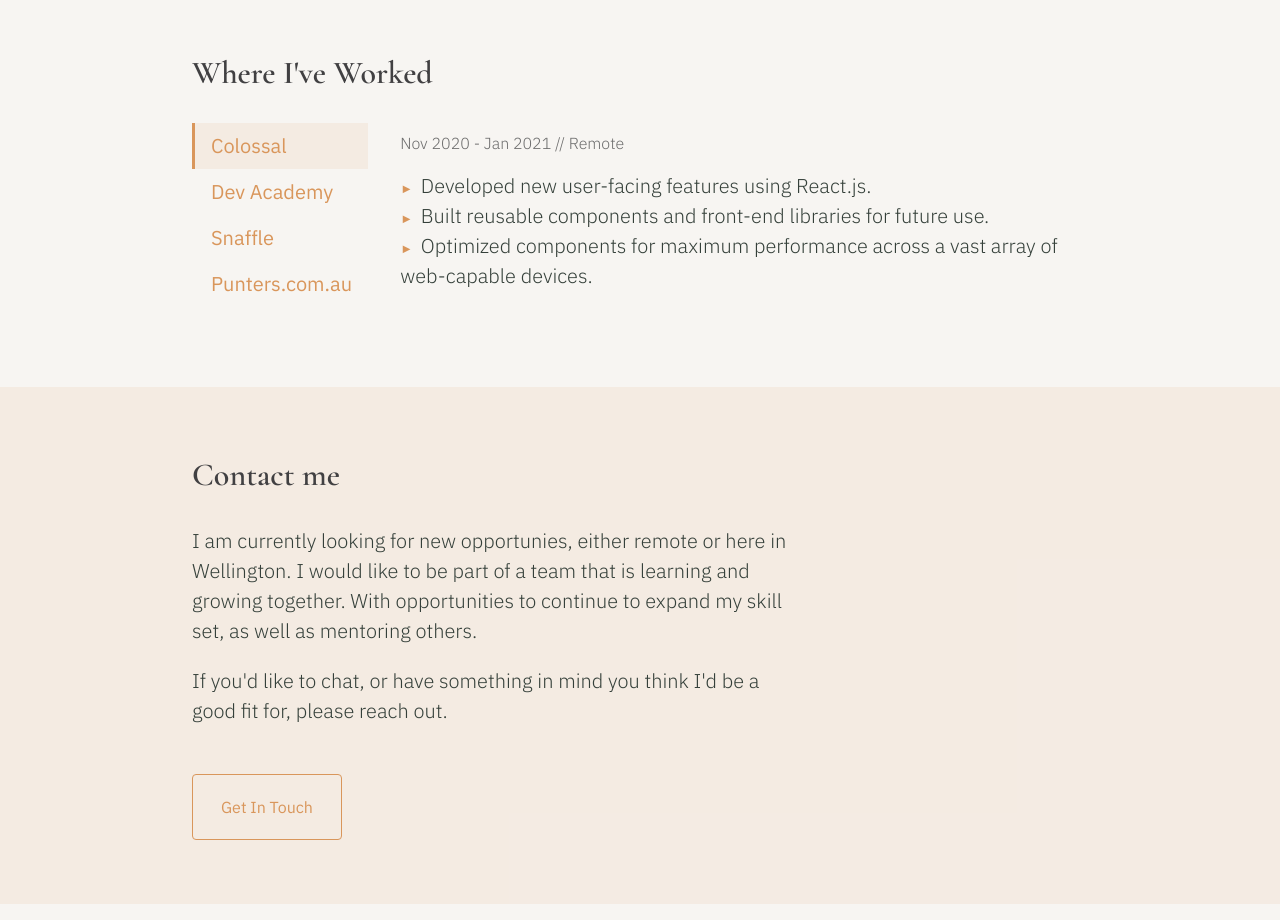
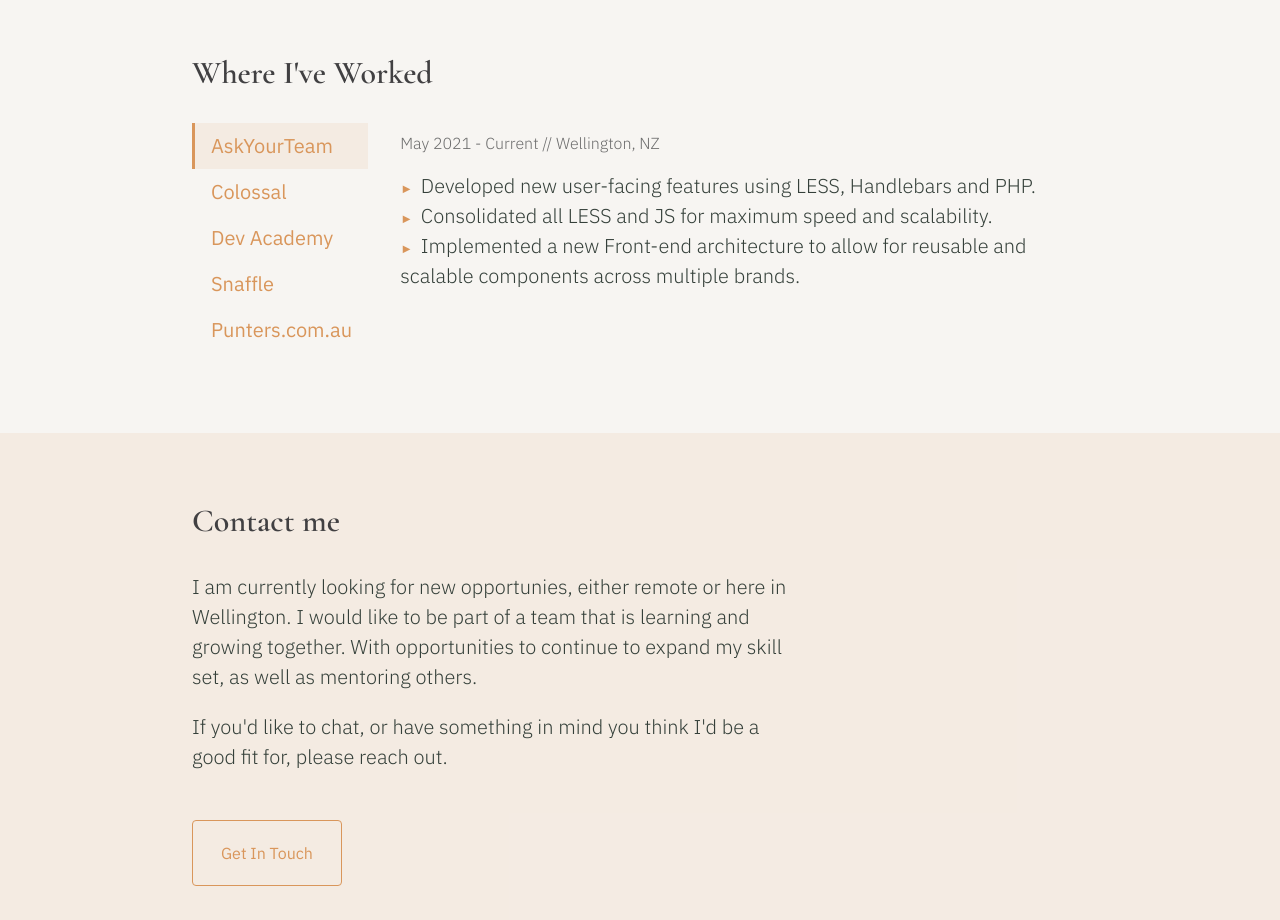
Before and after one commit to hanface/hanface.github.io, a React (Create React App) app: page / in a window 1280 px wide. Shown: the part 1220-2140 px from the top of the page. Built offline with nearby package versions, Linux system fonts and the light colour scheme.

Commit message:
added new role

```diff
--- /dev/null
+++ b/src/components/Experience/AskYourTeam.jsx
@@ -0,0 +1,19 @@
+const AskYourTeam = () => {
+  return (
+    <article className="tab-content">
+      <p>May 2021 - Current // Wellington, NZ</p>
+      <ul>
+        <li>
+          Developed new user-facing features using LESS, Handlebars and PHP.
+        </li>
+        <li>Consolidated all LESS and JS for maximum speed and scalability.</li>
+        <li>
+          Implemented a new Front-end architecture to allow for reusable and
+          scalable components across multiple brands.
+        </li>
+      </ul>
+    </article>
+  );
+}
+
+export default AskYourTeam;
--- a/src/components/Experience/Experience.jsx
+++ b/src/components/Experience/Experience.jsx
@@ -1,16 +1,18 @@
-import { useState, useEffect, Fragment } from "react";
-
-import "./experience.css";
+import { useState } from "react";
 
 import Colossal from "./Colossal";
 import Snaffle from "./Snaffle";
 import Eda from "./Eda";
 import Punters from "./Punters";
 import Keepers from "./Keepers";
+import AskYourTeam from "./AskYourTeam";
+
+import "./experience.css";
 
 function Experience() {
   const [jobList, setJobList] = useState([
-    { company: "Colossal", altName: "colossal", isActive: true },
+    { company: "AskYourTeam", altName: "ayt", isActive: true },
+    { company: "Colossal", altName: "colossal", isActive: false },
     { company: "Dev Academy", altName: "eda", isActive: false },
     { company: "Snaffle", altName: "snaffle", isActive: false },
     { company: "Punters.com.au", altName: "punters", isActive: false },
@@ -53,8 +55,13 @@
           })}
         </ul>
 
-        <Fragment>
+        <>
           {jobList.map((job, i) => {
+            console.log(job)
+            if (job.altName == "ayt" && job.isActive == true) {
+              return <AskYourTeam key={i} />;
+            }
+
             if (job.altName == "colossal" && job.isActive == true) {
               return <Colossal key={i} />;
             }
@@ -75,7 +82,7 @@
               return <Keepers key={i} />;
             }
           })}
-        </Fragment>
+        </>
       </div>
     </section>
   );
```
